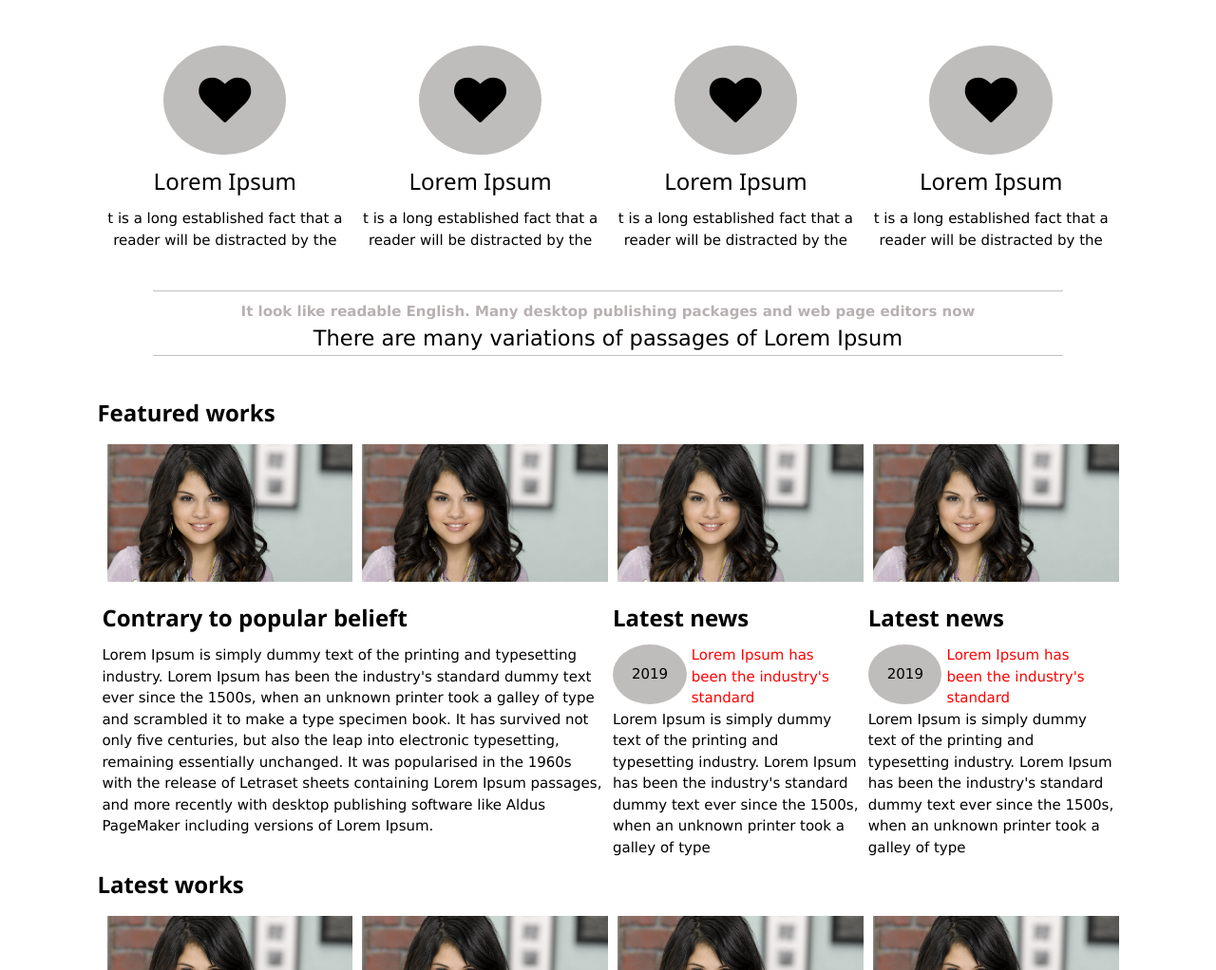
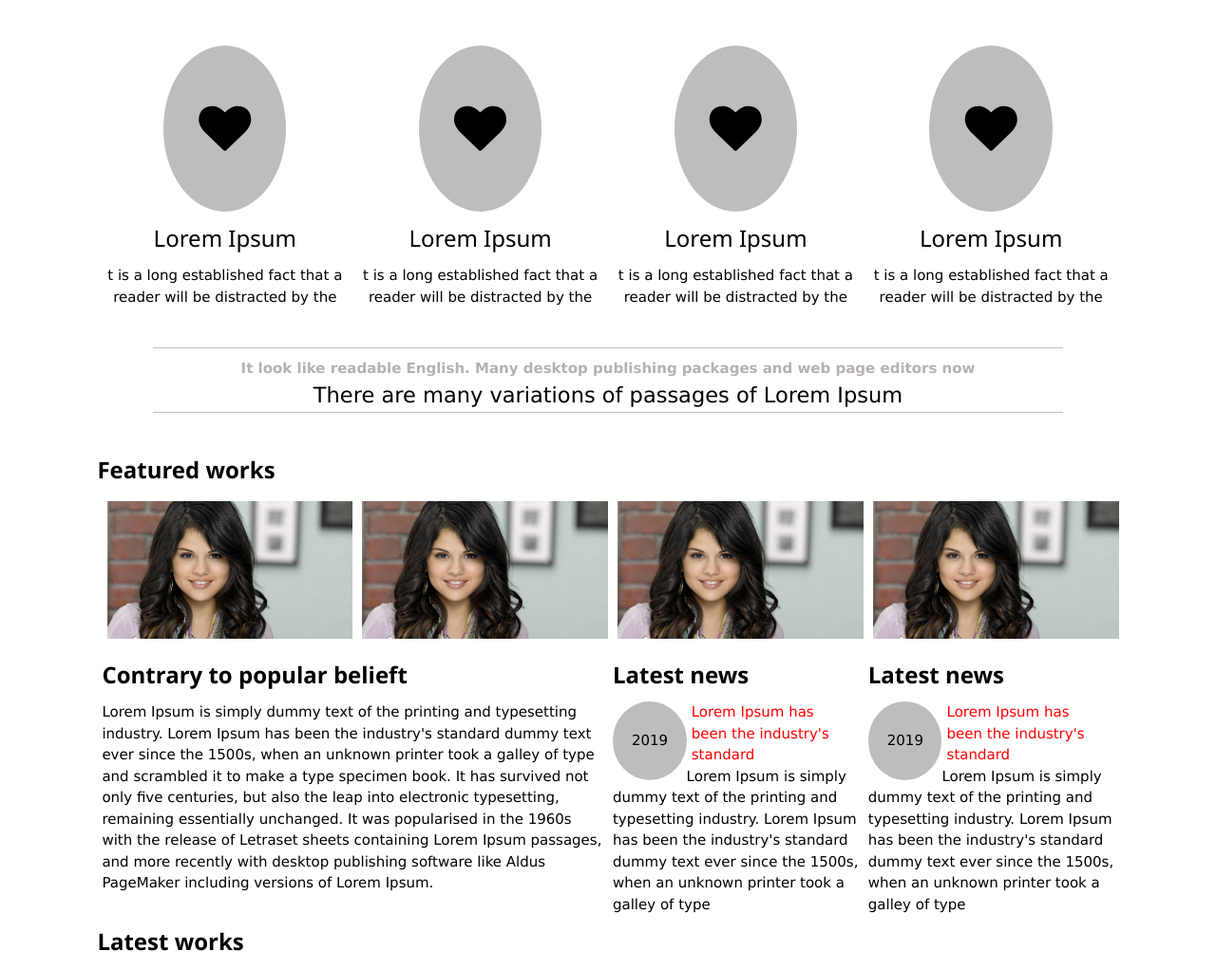
Before and after one commit to LeylaGarayeva/Grid-systems, a plain HTML site: page index.html in a window 1280 px wide. Shown: the part 837-1859 px from the top of the page at 95% size. Drawn offline with nearby package versions, Linux system fonts and the light colour scheme.

Commit message:
Update custom.css

```diff
--- a/css/custom.css
+++ b/css/custom.css
@@ -73,7 +73,7 @@
 	background-color:#BFBCBC;
 	width: 50%;
 	border-radius: 100%;
-	padding: 30px;
+	padding:60px 30px;
 	text-align: center;
 	margin-left: 25%;
 }
@@ -108,10 +108,11 @@
 }
 .circle{
 	border-radius: 100%;
-	padding: 20px;
+	padding: 30px 20px;
 	width: 30%;
     background-color:#BFBCBC;
     float: left;
+    text-align: center;
 }
 .c_p{
 	float: left;
```
